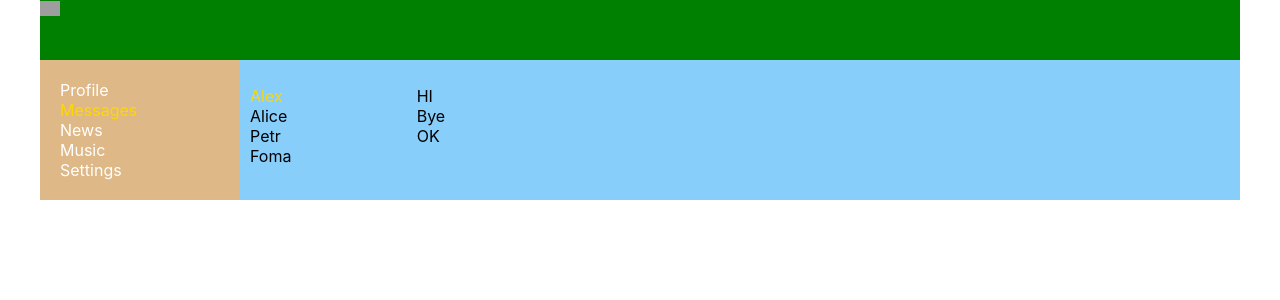
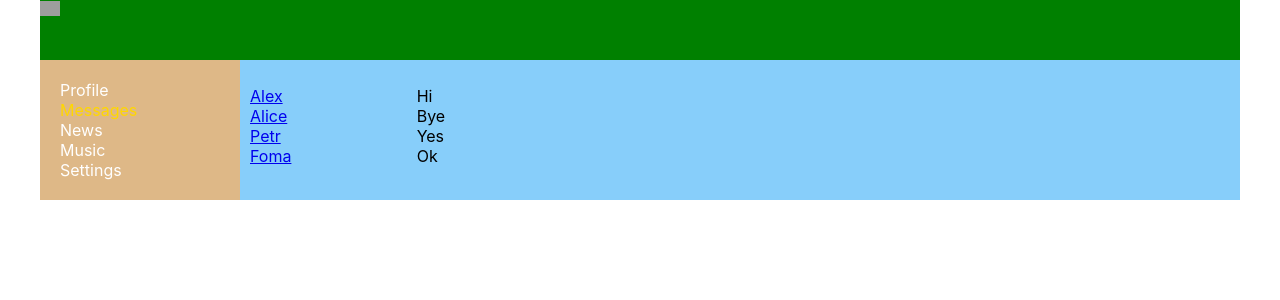
Before and after one commit to AlexE1987/friends-social, a React (Create React App) app: page /dialogs in a window 1280 px wide. Shown: the top 300 px of the page. Built offline with nearby package versions, Linux system fonts and the light colour scheme; grey boxes are pictures that could not be loaded.

Commit message:
refactor profile  components

```diff
--- a/src/components/Dialogs/Dialogs copy.jsx
+++ b/src/components/Dialogs/Dialogs copy.jsx
@@ -1,18 +1,33 @@
+import { NavLink } from 'react-router-dom';
 import s from './Dialogs.module.css';
+
+const Dialog = (props) => {
+  let path = `/dialogs/${props.id}`;
+  return (
+    <li className={`${s.dialog} ${s.active}`}>
+      <NavLink to={path}>{props.name}</NavLink>
+    </li>
+  );
+};
+
+const Message = (props) => {
+  return <li className={s.dialog}>{props.message}</li>;
+};
 
 const Dialogs = () => {
   return (
     <div className={s.dialogs}>
       <ul className={s.dialogsItems}>
-        <li className={`${s.dialog} ${s.active}`}>Alex</li>
-        <li className={s.dialog}>Alice</li>
-        <li className={s.dialog}>Petr</li>
-        <li className={s.dialog}>Foma</li>
+        <Dialog id="1" name="Alex" />
+        <Dialog id="2" name="Alice" />
+        <Dialog id="3" name="Petr" />
+        <Dialog id="4" name="Foma" />
       </ul>
       <ul className={s.messages}>
-        <li className={s.message}>HI</li>
-        <li className={s.message}>Bye</li>
-        <li className={s.message}>OK</li>
+        <Message message="Hi" />
+        <Message message="Bye" />
+        <Message message="Yes" />
+        <Message message="Ok" />
       </ul>
     </div>
   );
--- a/src/components/Profile/Posts/Posts.jsx
+++ b/src/components/Profile/Posts/Posts.jsx
@@ -2,11 +2,15 @@ import Post from './Post/Post';
 import s from './Posts.module.css';
 const Posts = () => {
   return (
-    <div>
-      My posts
+    <div className={s.postsBlock}>
+      <h3>My posts</h3>
       <div>
-        <textarea></textarea>
-        <button>Add post</button>
+        <div className="">
+          <textarea></textarea>
+        </div>
+        <div className="">
+          <button>Add post</button>
+        </div>
       </div>
       <div className={s.posts}>
         <Post message="hi" likeCounts="15" />
--- a/src/components/Profile/Posts/Posts.module.css
+++ b/src/components/Profile/Posts/Posts.module.css
@@ -1,3 +1,6 @@
-.item {
-  color: blue;
+.postsBlock {
+  padding: 10px;
 }
+.posts {
+  margin-top: 10px;
+}
--- a/src/components/Profile/Profile.jsx
+++ b/src/components/Profile/Profile.jsx
@@ -1,12 +1,11 @@
 import Posts from './Posts/Posts';
+import ProfileInfo from './ProfileInfo/ProfileInfo';
+
 import s from './Profile.module.css';
 const Profile = () => {
   return (
     <div className="content">
-      <div>
-        <img src="https://s1.1zoom.ru/big0/405/USA_Houses_Rivers_489602.jpg" alt="Content" />
-      </div>
-      <div>ava + desc</div>
+      <ProfileInfo />
       <Posts />
     </div>
   );
--- /dev/null
+++ b/src/components/Profile/ProfileInfo/ProfileInfo.jsx
@@ -0,0 +1,13 @@
+import s from './ProfileInfo.module.css';
+const ProfileInfo = () => {
+  return (
+    <div className="">
+      <div>
+        <img src="https://s1.1zoom.ru/big0/405/USA_Houses_Rivers_489602.jpg" alt="Content" />
+      </div>
+      <div className={s.descriptionBlock}>ava + desc</div>
+    </div>
+  );
+};
+
+export default ProfileInfo;
--- /dev/null
+++ b/src/components/Profile/ProfileInfo/ProfileInfo.module.css
@@ -0,0 +1,3 @@
+.descriptionBlock {
+  padding: 10px;
+}
```
